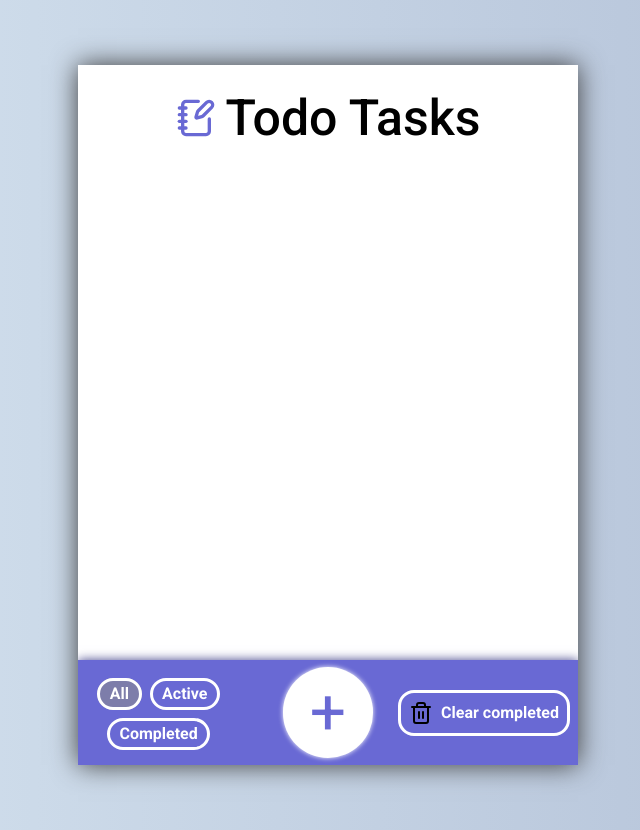
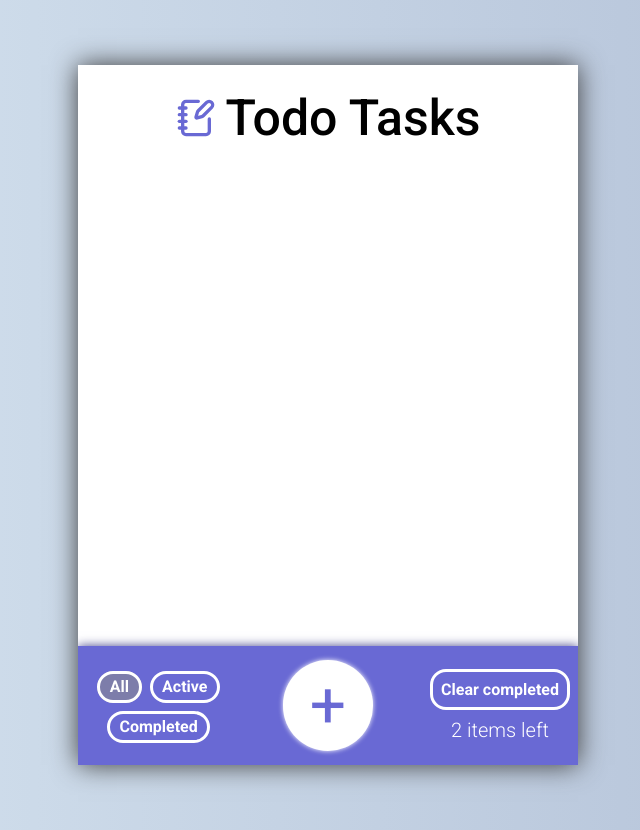
Before and after one commit to Matuxa1503/Todo, a React (Vite) app: page / in a window 1280 px wide. Shown: the whole page, without its empty margins (312-952 px from the left). Built offline with nearby package versions, Linux system fonts and the light colour scheme.

Commit message:
refactore: updated styles tabbar

```diff
--- a/src/components/Tabbar/Tabbar.scss
+++ b/src/components/Tabbar/Tabbar.scss
@@ -8,7 +8,7 @@
   padding: 0.5rem;
   top: 100%;
   width: 100%;
-  height: 15%;
+  height: 17%;
   background-color: v.$primary-color;
   box-shadow: 0px 0px 0.625rem v.$primary-shadow-color;
 
@@ -57,10 +57,13 @@
     }
   }
 
-  & .tabbar__btn-clear {
+  &__info {
     display: flex;
+    flex-direction: column;
     align-items: center;
     gap: 0.5rem;
+
+    & .tabbar__btn-clear {
       font-size: 1rem;
       font-weight: 700;
       background: none;
@@ -69,4 +72,9 @@
       padding: 0.5rem;
       color: #fff;
     }
+
+    & .tabbar__title {
+      color: #fff;
     }
+  }
+}
--- a/src/components/Tabbar/Tabbar.tsx
+++ b/src/components/Tabbar/Tabbar.tsx
@@ -1,6 +1,5 @@
 import { useState, type FC } from 'react';
 import './Tabbar.scss';
-import { Trash2 } from 'lucide-react';
 
 type Filter = 'all' | 'active' | 'completed';
 
@@ -49,10 +48,10 @@ export const Tabbar: FC = () => {
           </label>
         </div>
       </div>
-      <button className="tabbar__btn-clear">
-        <Trash2 size={24} color="#000" />
-        Clear completed
-      </button>
+      <div className="tabbar__info">
+        <button className="tabbar__btn-clear">Clear completed</button>
+        <p className="tabbar__title">2 items left</p>
+      </div>
     </div>
   );
 };
```
Lines whose indentation alone changed are shown as unchanged.
